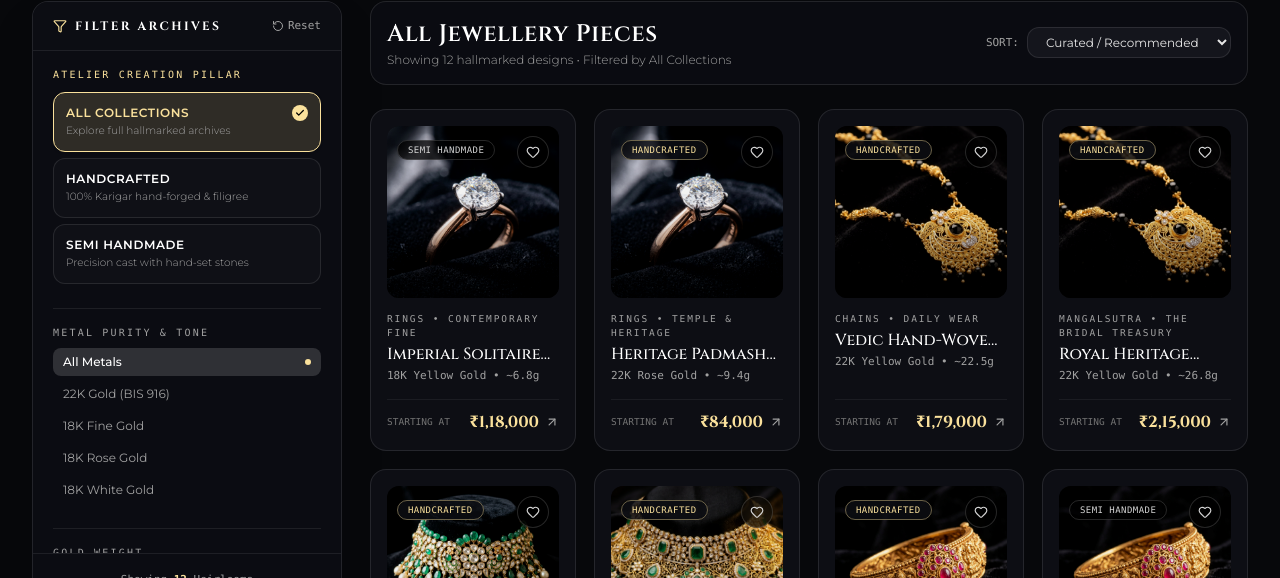
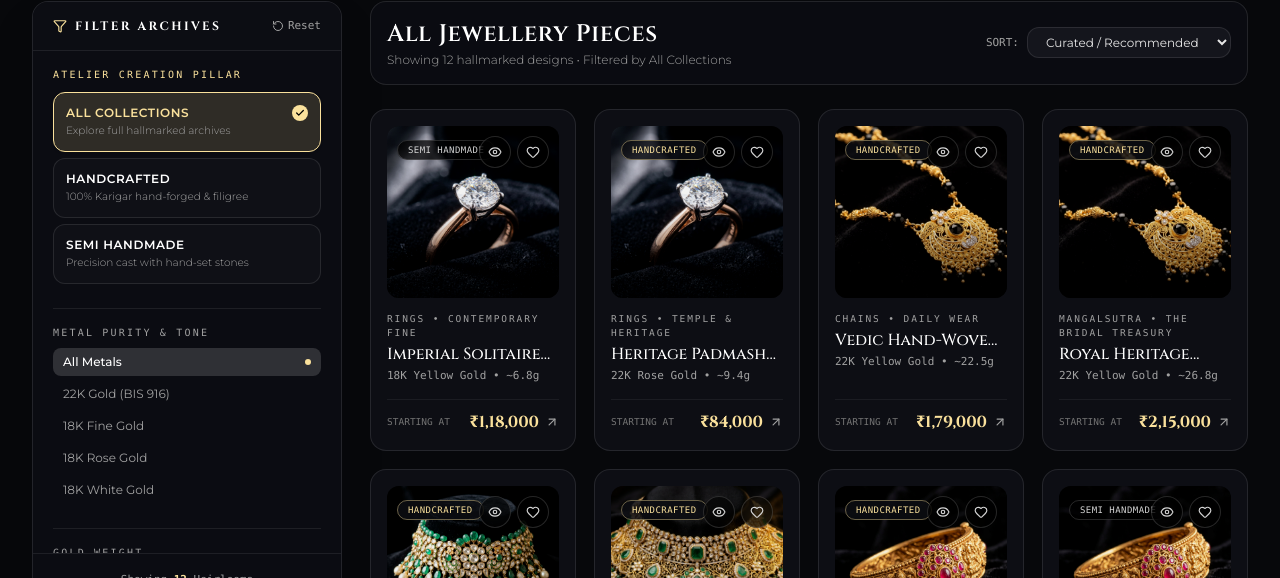
Before and after one commit to bharathkumaracharips/vishwakarma-jewellery, a Next.js app: page /shop in a window 1280 px wide. Shown: the part 200-778 px from the top of the page. Built offline with nearby package versions, Linux system fonts and the light colour scheme.

Commit message:
catelouge card work going on v1

```diff
--- a/src/components/shop/ShopProductCard.tsx
+++ b/src/components/shop/ShopProductCard.tsx
@@ -1,7 +1,7 @@
 'use client';
 
 import React from 'react';
-import { Heart, ArrowUpRight } from 'lucide-react';
+import { Heart, ArrowUpRight, Eye } from 'lucide-react';
 import { ShopItem } from './shopData';
 
 interface ShopProductCardProps {
@@ -17,12 +17,6 @@ export function ShopProductCard({
 	isWishlisted = false,
 	onToggleWishlist,
 }: ShopProductCardProps) {
-	const handleKeyDown = (e: React.KeyboardEvent) => {
-		if (e.key === 'Enter' || e.key === ' ') {
-			e.preventDefault();
-			onSelect(item);
-		}
-	};
 
 	const handleWishlistClick = (e: React.MouseEvent) => {
 		e.stopPropagation();
@@ -31,15 +25,13 @@ export function ShopProductCard({
 		}
 	};
 
+	const handleQuickLookClick = (e: React.MouseEvent) => {
+		e.stopPropagation();
+		onSelect(item);
+	};
+
 	return (
-		<div
-			role="button"
-			tabIndex={0}
-			onClick={() => onSelect(item)}
-			onKeyDown={handleKeyDown}
-			className="group relative flex flex-col justify-between overflow-hidden rounded-2xl border border-white/10 bg-[#0d0e14] p-3.5 sm:p-4 transition-all duration-300 hover:border-[#fae19c]/40 hover:-translate-y-1 hover:shadow-[0_20px_50px_rgba(0,0,0,0.85)] cursor-pointer focus:outline-none focus:ring-2 focus:ring-[#fae19c]/60"
-			aria-label={`Explore ${item.name}`}
-		>
+		<div className="group relative flex flex-col justify-between overflow-hidden rounded-2xl border border-white/10 bg-[#0d0e14] p-3.5 sm:p-4 transition-all duration-300 hover:border-[#fae19c]/40 hover:-translate-y-1 hover:shadow-[0_20px_50px_rgba(0,0,0,0.85)]">
 			{/* Product Photography Canvas (~72% Visual Area) */}
 			<div className="relative aspect-square w-full overflow-hidden rounded-xl bg-black/60 mb-3.5">
 				<img
@@ -64,12 +56,25 @@ export function ShopProductCard({
 					</div>
 				)}
 
-				{/* Wishlist Heart Icon (Top-Right) */}
+				{/* Action Controls (Top-Right): Quick Look Eye & Wishlist Heart */}
+				<div className="absolute top-2.5 right-2.5 z-10 flex items-center gap-1.5">
+					{/* Quick Look Eye Button */}
+					<button
+						type="button"
+						onClick={handleQuickLookClick}
+						aria-label={`Quick look at ${item.name}`}
+						title="Quick Look"
+						className="rounded-full border border-white/15 bg-black/60 p-2 text-neutral-300 hover:text-[#fae19c] hover:border-[#fae19c]/40 transition-colors backdrop-blur-md cursor-pointer focus:outline-none focus:ring-1 focus:ring-[#fae19c]"
+					>
+						<Eye className="size-3.5" />
+					</button>
+
+					{/* Wishlist Heart Icon */}
 					<button
 						type="button"
 						onClick={handleWishlistClick}
 						aria-label={isWishlisted ? `Remove ${item.name} from wishlist` : `Add ${item.name} to wishlist`}
-					className="absolute top-2.5 right-2.5 z-10 rounded-full border border-white/15 bg-black/60 p-2 text-neutral-400 hover:text-[#fae19c] hover:border-[#fae19c]/40 transition-colors backdrop-blur-md cursor-pointer focus:outline-none focus:ring-1 focus:ring-[#fae19c]"
+						className="rounded-full border border-white/15 bg-black/60 p-2 text-neutral-400 hover:text-[#fae19c] hover:border-[#fae19c]/40 transition-colors backdrop-blur-md cursor-pointer focus:outline-none focus:ring-1 focus:ring-[#fae19c]"
 					>
 						<Heart
 							className={`size-3.5 transition-all ${
@@ -77,12 +82,18 @@ export function ShopProductCard({
 							}`}
 						/>
 					</button>
+				</div>
 
-				{/* Subtle Exploration Cue on Desktop Hover */}
-				<div className="absolute inset-x-3 bottom-3 hidden sm:flex items-center justify-center opacity-0 group-hover:opacity-100 transition-all duration-300 transform translate-y-1.5 group-hover:translate-y-0 pointer-events-none">
-					<span className="w-full text-center rounded-xl bg-gradient-to-r from-[#fae19c] via-[#e5c378] to-[#d4af37] py-2 text-[10px] font-bold uppercase tracking-wider text-black shadow-lg">
-						Explore Piece ✦
-					</span>
+				{/* Quick Look Cue on Desktop Hover */}
+				<div className="absolute inset-x-3 bottom-3 hidden sm:flex items-center justify-center opacity-0 group-hover:opacity-100 transition-all duration-300 transform translate-y-1.5 group-hover:translate-y-0">
+					<button
+						type="button"
+						onClick={handleQuickLookClick}
+						className="w-full flex items-center justify-center gap-1.5 rounded-xl bg-gradient-to-r from-[#fae19c] via-[#e5c378] to-[#d4af37] py-2 text-[10px] font-bold uppercase tracking-wider text-black shadow-lg hover:brightness-105 transition-all cursor-pointer"
+					>
+						<Eye className="size-3.5 text-black" />
+						<span>Quick Look</span>
+					</button>
 				</div>
 			</div>
 
```
Lines whose indentation alone changed are shown as unchanged.
